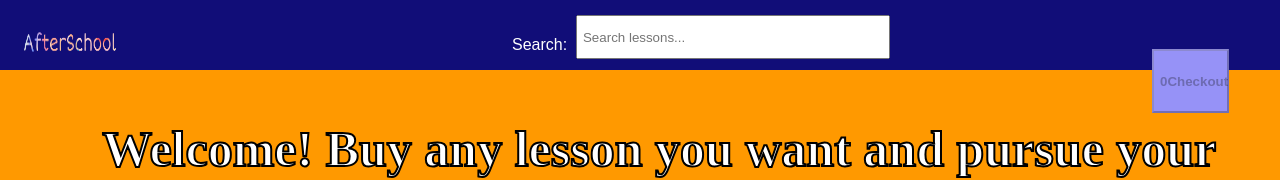
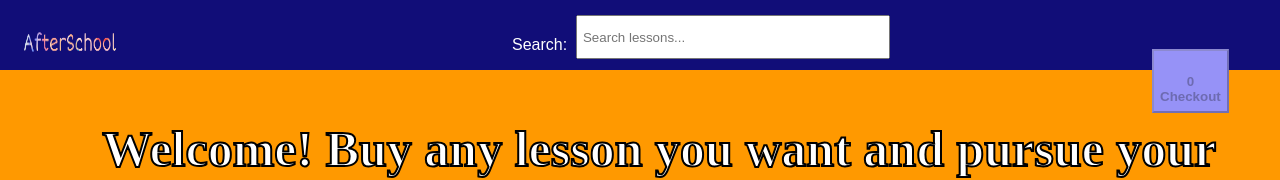
Before and after one commit to KrishKalvani/afterschoolstore, a Vue app: page / in a window 1280 px wide. Shown: the top 180 px of the page. Built offline with nearby package versions, Linux system fonts and the light colour scheme.

Commit message:
added the font awesome cart icon

```diff
--- a/src/App.vue
+++ b/src/App.vue
@@ -1,5 +1,9 @@
 <template>
   <div class="app">
+    <head>
+          <link rel="stylesheet" href="https://use.fontawesome.com/releases/v5.15.4/css/all.css" integrity="sha384-DyZ88mC6Up2uqS4h/KRgHuoeGwBcD4Ng9SiP4dIRy0EXTlnuz47vAwmeGwVChigm" crossorigin="anonymous"/>
+
+    </head>
     <div id="navigation" style="background-color: #110d78">
       <a href="afterSchool.html"><img id="logo" src="cw1logo.png" /></a
       ><!--website logo-->
@@ -75,12 +79,9 @@
     <!-- </div> -->
     <header>
       <!-- <h1>{{sitename}}</h1> -->
-      <button
-        id="checkOutButton"
-        @click="showCheckout"
-        :disabled="cart.length === 0 && showLesson"
-      >
-        {{ this.cart.length }}Checkout
+      <button id="checkOutButton" @click="showCheckout" :disabled="cart.length === 0 && showLesson">
+        <!-- <span class="fas fa-cart-plus">Checkout</span> -->
+        <span class="fas fa-cart-plus"><br>{{ this.cart.length }} Checkout</span>
       </button>
     </header>
     <main>
```
